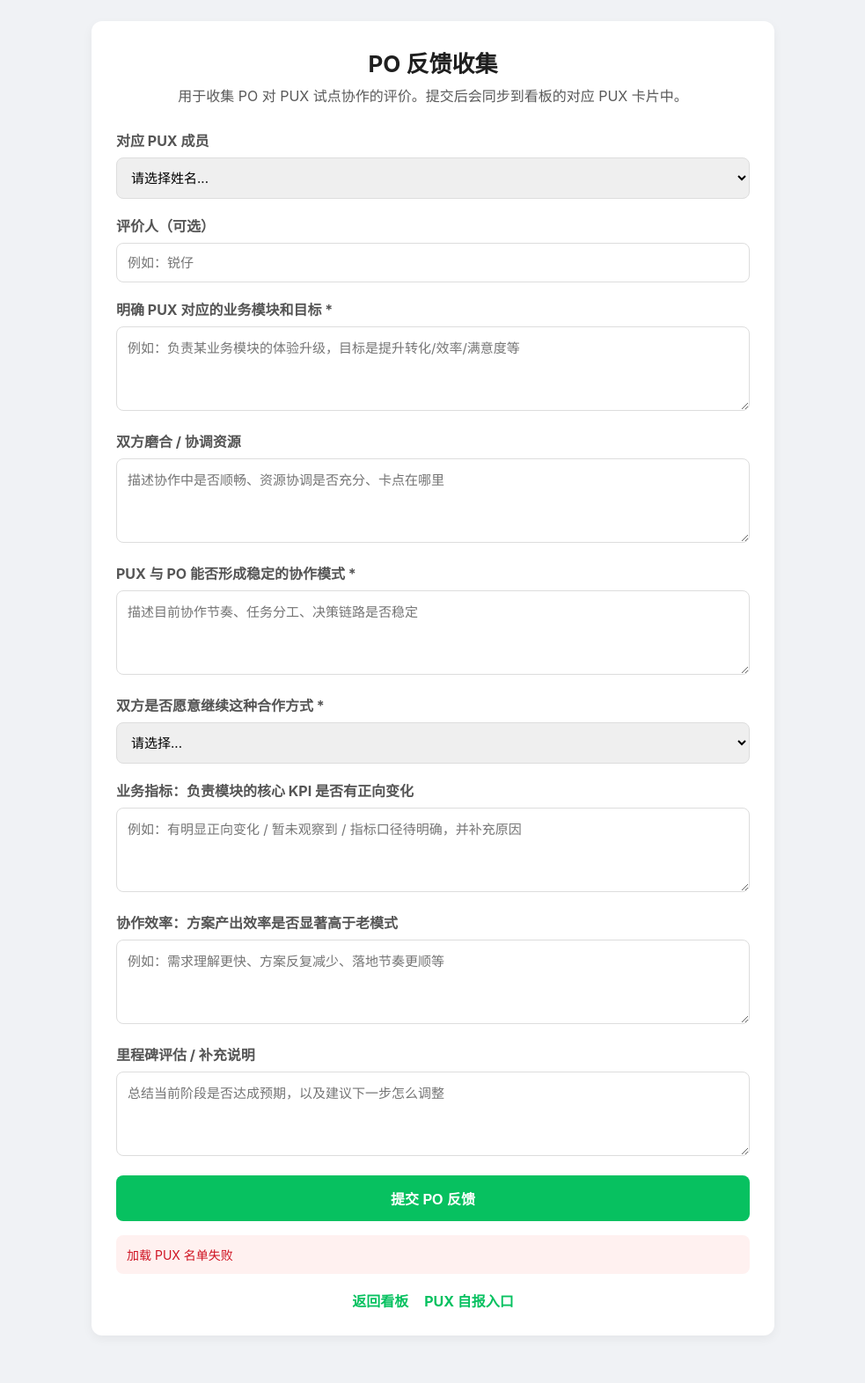
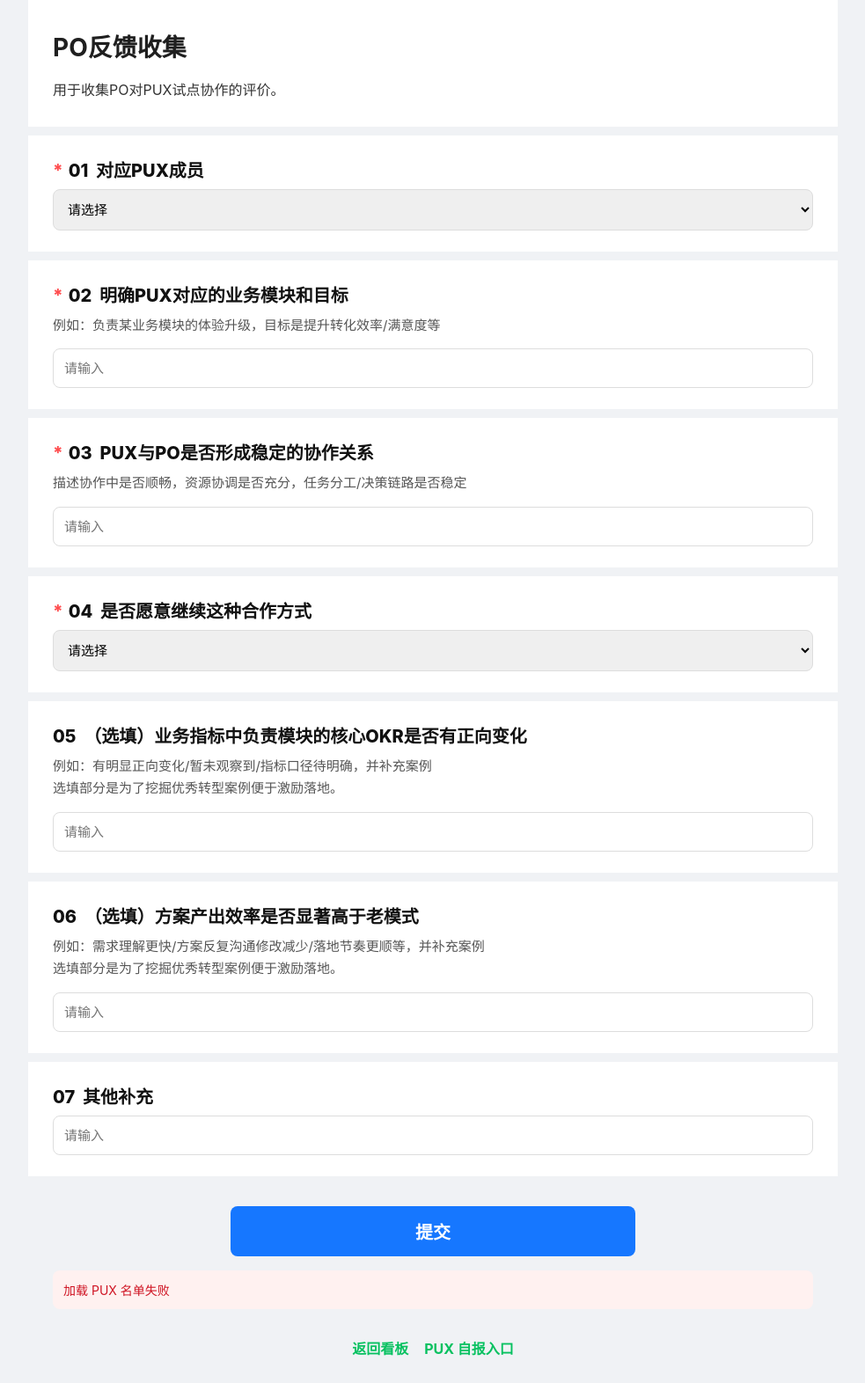
Before and after one commit to xiaolizzy/pux-tracker, a website: page public/po.html in a window 1280 px wide. Shown: the whole page at 88% size, without its empty margins (148-1131 px from the left). Before the commit the page ends 1542 px from the top, so only its background shows below. Drawn offline with Linux system fonts and the light colour scheme; no server answers.

Commit message:
Update PO feedback collection form

```diff
--- a/api/pux-admin.js
+++ b/api/pux-admin.js
@@ -70,8 +70,8 @@ function validateHighlight(highlight) {
 
 function validatePoFeedback(feedback) {
   if (!feedback.business_module_goal) return '业务模块和目标不能为空';
-  if (!feedback.collaboration_model) return '协作模式反馈不能为空';
-  if (!feedback.continue_willingness) return '继续合作意愿不能为空';
+  if (!feedback.collaboration_model) return '协作关系反馈不能为空';
+  if (!feedback.continue_willingness) return '请选择是否愿意继续这种合作方式';
   return '';
 }
 
--- a/public/po.html
+++ b/public/po.html
@@ -5,63 +5,66 @@
   <meta name="viewport" content="width=device-width, initial-scale=1.0">
   <title>PO 反馈收集</title>
   <style>
-    body { font-family: -apple-system, BlinkMacSystemFont, "Segoe UI", Roboto, sans-serif; background: #f0f2f5; margin: 0; padding: 24px; color: #1f1f1f; }
-    .container { max-width: 720px; margin: 0 auto; background: #fff; border-radius: 12px; padding: 28px; box-shadow: 0 4px 12px rgba(0,0,0,0.05); }
-    h1 { margin: 0 0 8px; font-size: 26px; text-align: center; }
-    .subtitle { margin: 0 0 24px; text-align: center; color: #595959; line-height: 1.6; }
-    .form-group { margin-bottom: 18px; }
-    label { display: block; margin-bottom: 8px; font-weight: 700; color: #555; }
+    body { font-family: -apple-system, BlinkMacSystemFont, "Segoe UI", Roboto, sans-serif; background: #f0f2f5; margin: 0; color: #1f1f1f; }
+    .container { max-width: 920px; margin: 0 auto; background: #fff; min-height: 100vh; }
+    .header { padding: 32px 28px 28px; border-bottom: 10px solid #f0f2f5; }
+    h1 { margin: 0 0 18px; font-size: 28px; }
+    .subtitle { margin: 0; color: #333; line-height: 1.6; font-size: 16px; }
+    form { background: #f0f2f5; }
+    .form-group { margin: 0 0 10px; padding: 24px 28px; background: #fff; }
+    label { display: block; margin-bottom: 8px; font-weight: 800; color: #111; font-size: 20px; }
+    .required-mark { color: #ff4d4f; margin-right: 6px; }
+    .question-desc { margin: 0 0 14px; color: #555; line-height: 1.7; font-size: 15px; }
     input, select, textarea { width: 100%; box-sizing: border-box; border: 1px solid #ddd; border-radius: 8px; padding: 12px; font-size: 15px; font-family: inherit; outline-color: #07c160; }
-    textarea { min-height: 96px; resize: vertical; line-height: 1.6; }
-    button { width: 100%; border: 0; border-radius: 8px; background: #07c160; color: #fff; padding: 14px; font-size: 16px; font-weight: 700; cursor: pointer; }
+    textarea { min-height: 92px; resize: vertical; line-height: 1.6; }
+    .submit-wrap { padding: 24px 28px 32px; background: #f0f2f5; }
+    button { width: min(460px, 100%); display: block; margin: 0 auto; border: 0; border-radius: 8px; background: #1677ff; color: #fff; padding: 14px; font-size: 20px; font-weight: 800; cursor: pointer; }
     button:disabled { opacity: 0.6; cursor: not-allowed; }
     .pilot-info { display: none; margin-bottom: 18px; background: #f9f9f9; border-radius: 8px; padding: 12px; color: #595959; font-size: 14px; line-height: 1.6; }
     .message { display: none; margin-top: 16px; padding: 12px; border-radius: 8px; font-size: 14px; }
     .message.success { display: block; background: #f6ffed; color: #389e0d; }
     .message.error { display: block; background: #fff1f0; color: #cf1322; }
-    .nav { display: flex; justify-content: center; gap: 18px; margin-top: 18px; }
+    .nav { display: flex; justify-content: center; gap: 18px; padding: 0 28px 28px; background: #f0f2f5; }
     .nav a { color: #07c160; font-weight: 700; text-decoration: none; }
   </style>
 </head>
 <body>
   <main class="container">
-    <h1>PO 反馈收集</h1>
-    <p class="subtitle">用于收集 PO 对 PUX 试点协作的评价。提交后会同步到看板的对应 PUX 卡片中。</p>
+    <div class="header">
+      <h1>PO反馈收集</h1>
+      <p class="subtitle">用于收集PO对PUX试点协作的评价。</p>
+    </div>
 
     <form onsubmit="submitPoFeedback(event)">
       <div class="form-group">
-        <label for="pilot-select">对应 PUX 成员</label>
+        <label for="pilot-select"><span class="required-mark">*</span>01&nbsp;&nbsp;对应PUX成员</label>
         <select id="pilot-select" required onchange="selectPilot()">
-          <option value="">请选择姓名...</option>
+          <option value="">请选择</option>
         </select>
       </div>
 
       <div class="pilot-info" id="pilot-info"></div>
 
+      <input id="reviewer-name" type="hidden">
+
       <div class="form-group">
-        <label for="reviewer-name">评价人（可选）</label>
-        <input id="reviewer-name" placeholder="例如：锐仔">
+        <label for="business-module-goal"><span class="required-mark">*</span>02&nbsp;&nbsp;明确PUX对应的业务模块和目标</label>
+        <p class="question-desc">例如：负责某业务模块的体验升级，目标是提升转化效率/满意度等</p>
+        <input id="business-module-goal" required placeholder="请输入">
+      </div>
+
+      <input id="resource-coordination" type="hidden">
+
+      <div class="form-group">
+        <label for="collaboration-model"><span class="required-mark">*</span>03&nbsp;&nbsp;PUX与PO是否形成稳定的协作关系</label>
+        <p class="question-desc">描述协作中是否顺畅，资源协调是否充分，任务分工/决策链路是否稳定</p>
+        <input id="collaboration-model" required placeholder="请输入">
       </div>
 
       <div class="form-group">
-        <label for="business-module-goal">明确 PUX 对应的业务模块和目标 *</label>
-        <textarea id="business-module-goal" required placeholder="例如：负责某业务模块的体验升级，目标是提升转化/效率/满意度等"></textarea>
-      </div>
-
-      <div class="form-group">
-        <label for="resource-coordination">双方磨合 / 协调资源</label>
-        <textarea id="resource-coordination" placeholder="描述协作中是否顺畅、资源协调是否充分、卡点在哪里"></textarea>
-      </div>
-
-      <div class="form-group">
-        <label for="collaboration-model">PUX 与 PO 能否形成稳定的协作模式 *</label>
-        <textarea id="collaboration-model" required placeholder="描述目前协作节奏、任务分工、决策链路是否稳定"></textarea>
-      </div>
-
-      <div class="form-group">
-        <label for="continue-willingness">双方是否愿意继续这种合作方式 *</label>
+        <label for="continue-willingness"><span class="required-mark">*</span>04&nbsp;&nbsp;是否愿意继续这种合作方式</label>
         <select id="continue-willingness" required>
-          <option value="">请选择...</option>
+          <option value="">请选择</option>
           <option value="愿意继续">愿意继续</option>
           <option value="需要调整后继续">需要调整后继续</option>
           <option value="暂不建议继续">暂不建议继续</option>
@@ -69,22 +72,26 @@
       </div>
 
       <div class="form-group">
-        <label for="kpi-change">业务指标：负责模块的核心 KPI 是否有正向变化</label>
-        <textarea id="kpi-change" placeholder="例如：有明显正向变化 / 暂未观察到 / 指标口径待明确，并补充原因"></textarea>
+        <label for="kpi-change">05&nbsp;&nbsp;（选填）业务指标中负责模块的核心OKR是否有正向变化</label>
+        <p class="question-desc">例如：有明显正向变化/暂未观察到/指标口径待明确，并补充案例<br>选填部分是为了挖掘优秀转型案例便于激励落地。</p>
+        <input id="kpi-change" placeholder="请输入">
       </div>
 
       <div class="form-group">
-        <label for="efficiency-change">协作效率：方案产出效率是否显著高于老模式</label>
-        <textarea id="efficiency-change" placeholder="例如：需求理解更快、方案反复减少、落地节奏更顺等"></textarea>
+        <label for="efficiency-change">06&nbsp;&nbsp;（选填）方案产出效率是否显著高于老模式</label>
+        <p class="question-desc">例如：需求理解更快/方案反复沟通修改减少/落地节奏更顺等，并补充案例<br>选填部分是为了挖掘优秀转型案例便于激励落地。</p>
+        <input id="efficiency-change" placeholder="请输入">
       </div>
 
       <div class="form-group">
-        <label for="milestone-summary">里程碑评估 / 补充说明</label>
-        <textarea id="milestone-summary" placeholder="总结当前阶段是否达成预期，以及建议下一步怎么调整"></textarea>
+        <label for="milestone-summary">07&nbsp;&nbsp;其他补充</label>
+        <input id="milestone-summary" placeholder="请输入">
       </div>
 
-      <button id="submit-btn" type="submit">提交 PO 反馈</button>
-      <div id="message" class="message"></div>
+      <div class="submit-wrap">
+        <button id="submit-btn" type="submit">提交</button>
+        <div id="message" class="message"></div>
+      </div>
     </form>
 
     <div class="nav">
@@ -108,7 +115,7 @@
       const data = await response.json();
       pilots = Array.isArray(data.pilots) ? data.pilots : [];
       const select = document.getElementById('pilot-select');
-      select.innerHTML = '<option value="">请选择姓名...</option>' + pilots.map(pilot => (
+      select.innerHTML = '<option value="">请选择</option>' + pilots.map(pilot => (
         `<option value="${pilot.id}">${pilot.name} · PO：${pilot.po_name || '-'}</option>`
       )).join('');
     }
```
Also changed, not shown: admin.html (+7 -7 lines), api/pux-po-feedback.js (+4 -4 lines), public/admin.html (+7 -7 lines), public/index.html (+6 -6 lines), pux-tracker/pux_dashboard.html (+6 -6 lines).
